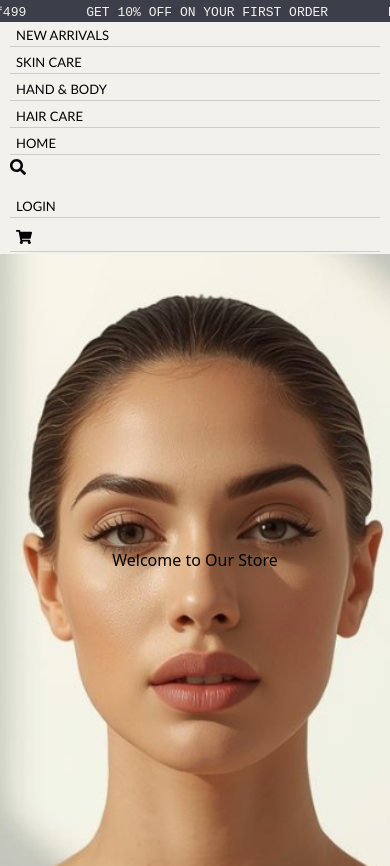
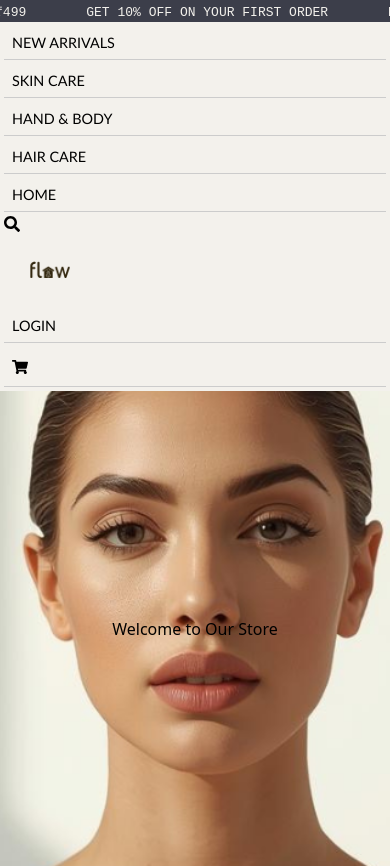
Before and after one commit to Prakriti0511/ecommerce-web, a React (Vite) app: page / in a window 390 px wide. Built offline with nearby package versions, Linux system fonts and the light colour scheme.

Commit message:
Ui changes in Home page

```diff
--- a/src/App.jsx
+++ b/src/App.jsx
@@ -4,7 +4,7 @@ import { BrowserRouter as Router, Routes, Route } from 'react-router-dom';
 import './App.css';
 import TopHeader from './components/header/TopHeader';
 import Navbar from './components/header/Navbar';
-import MainImage from './components/pages/MainImage';
+import Home from './components/pages/Home';
 import ProductDetails from './components/header/Navbar';
 import NewArrivals from './components/pages/NewArrivals';
 import Products from './components/pages/Products';
@@ -18,7 +18,7 @@ function App() {
     <>
       <TopHeader />
       <Routes>
-        <Route path="/" element={<MainImage />} />
+        <Route path="/" element={<Home />} />
         <Route path="/login" element={<Login />} />
         <Route path="/signup" element={<Registration />} />
         <Route path="/newarrivals" element={<NewArrivals />} />
--- a/src/components/header/Navbar.module.css
+++ b/src/components/header/Navbar.module.css
@@ -1,10 +1,10 @@
 .Navbar {
   background-color: #f3f1ec;
   box-shadow: 0 4px 10px rgba(0, 0, 0, 0);
-  font-size: small;
+  font-size: 0.5rem;
   font-weight: 500;
   font-family: 'Gill Sans', 'Gill Sans MT', Calibri, 'Trebuchet MS', sans-serif;
-  padding: 2px 10px;
+  padding: 0.5rem 1rem;
   display: flex;
   align-items: center;
   justify-content: flex-start;
@@ -20,10 +20,11 @@
 }
 
 .option {
-  padding: 3px 6px;
+  padding: 0.7rem 0.85rem;
   cursor: pointer;
   border-left: 1px solid #333;
   white-space: nowrap;
+  transition: all 0.3s ease;
 }
 
 .firstOption {
@@ -38,18 +39,34 @@
 }
 
 .logo {
-  padding-left: 150px;
   width: 80px;
   height: auto;
   object-fit: contain;
-  padding-right: 180px;
-  margin-right: 300px;
+  margin: 0 1rem;
 }
 
-/* Prevent breaking layout on smaller screens */
+/* Enhanced responsive breakpoints */
+@media (max-width: 1200px) {
+  .Navbar {
+    font-size: 0.95rem;
+  }
+
+  .option {
+    padding: 0.4rem 0.6rem;
+  }
+}
+
 @media (max-width: 1024px) {
+  .Navbar {
+    font-size: 0.9rem;
+  }
+
   .logo {
-    margin-right: 100px;
+    margin-right: 2rem;
+  }
+
+  .option {
+    padding: 0.3rem 0.5rem;
   }
 }
 
@@ -57,38 +74,63 @@
   .Navbar {
     flex-direction: column;
     align-items: flex-start;
-    gap: 10px;
+    gap: 1rem;
+    padding: 0.5rem;
   }
 
   .logo {
     margin-right: auto;
+    width: 70px;
   }
 
   .options, .right {
     width: 100%;
     justify-content: space-between;
+    flex-wrap: wrap;
+  }
+
+  .option {
+    padding: 0.4rem 0.6rem;
+    border-left: none;
+    border-bottom: 1px solid #ccc;
+    width: calc(50% - 0.5rem);
+    text-align: center;
+  }
+
+  .icon {
+    font-size: 1.2rem;
   }
 }
 
 @media (max-width: 480px) {
+  .Navbar {
+    padding: 0.25rem;
+  }
+
   .options {
     flex-direction: column;
     align-items: flex-start;
-    gap: 4px;
+    gap: 0.25rem;
   }
 
   .right {
     justify-content: flex-start;
-    gap: 8px;
+    gap: 0.5rem;
+    flex-wrap: wrap;
   }
 
   .option {
-    border-left: none;
+    padding: 0.5rem;
     border-bottom: 1px solid #ccc;
     width: 100%;
+    text-align: left;
   }
 
   .icon {
-    font-size: 16px;
+    font-size: 1rem;
+  }
+
+  .logo {
+    width: 60px;
   }
 }
--- a/src/components/pages/MainImage.jsx
+++ b/src/components/pages/Home.jsx
@@ -1,6 +1,6 @@
 import Navbar from "../header/Navbar";
 
-function MainImage() {
+function Home() {
   return (
     <div className="relative w-full min-h-screen bg-[url('/1.png')] bg-cover bg-center bg-no-repeat">
       <div className="absolute inset-0 bg-black/30" />
@@ -16,4 +16,4 @@ function MainImage() {
   );
 }
 
-export default MainImage;
+export default Home;
```
